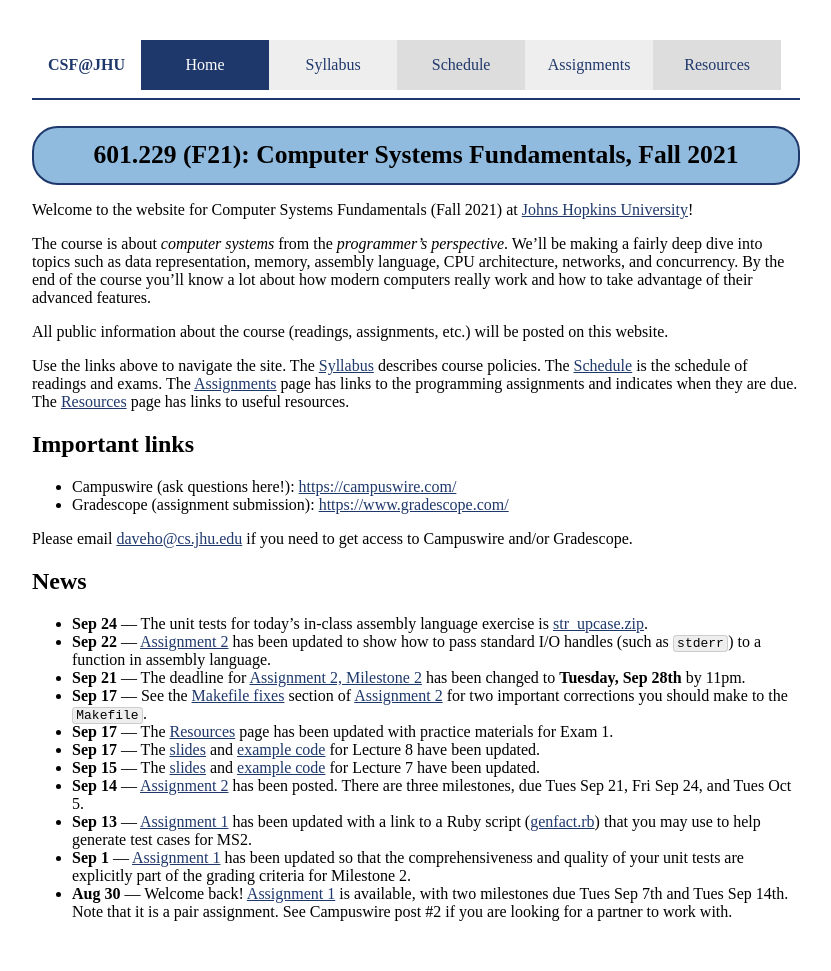
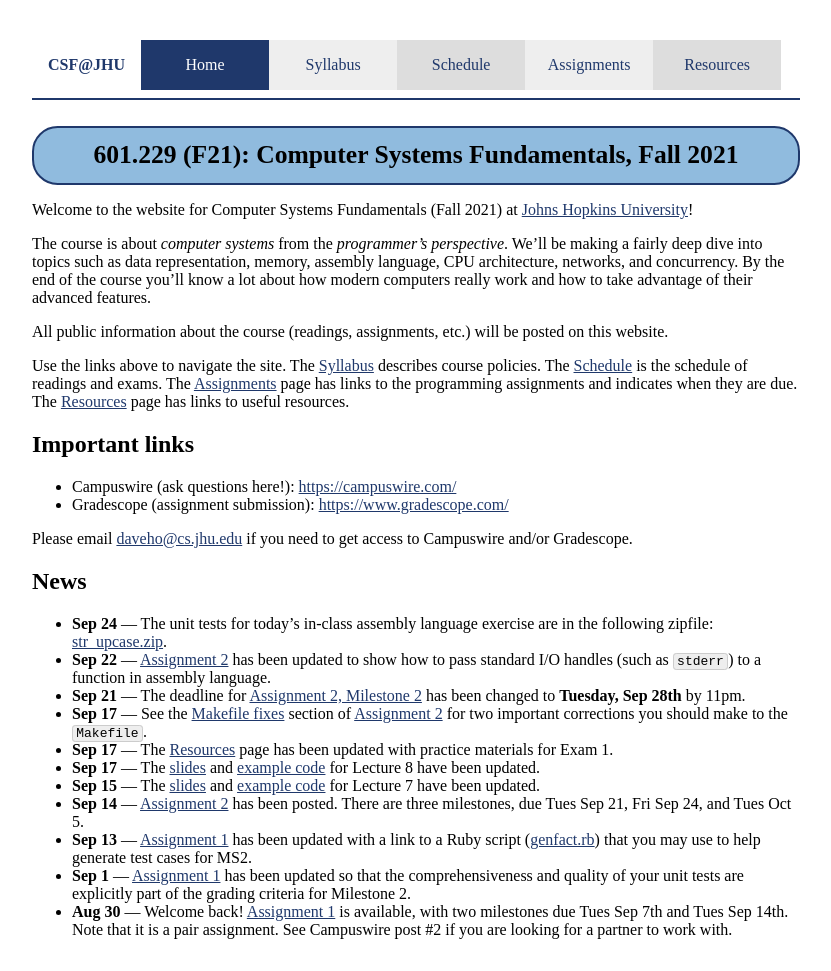
Before and after one commit to jhucsf/fall2021, a Jekyll site: the page built from index.md, in a window 1280 px wide. Shown: the whole page, without its empty margins (224-1055 px from the left). Built offline with Jekyll 4.4.1, drawn with Linux system fonts in a browser that asks for light colours.

Commit message:
better grammar

```diff
--- a/index.md
+++ b/index.md
@@ -21,7 +21,7 @@ Please email <daveho@cs.jhu.edu> if you need to get access to Campuswire and/or
 
 ## News
 
-* **Sep 24** — The unit tests for today's in-class assembly language exercise is [str\_upcase.zip](lectures/str_upcase.zip).
+* **Sep 24** — The unit tests for today's in-class assembly language exercise are in the following zipfile: [str\_upcase.zip](lectures/str_upcase.zip).
 * **Sep 22** — [Assignment 2](assign/assign02.html) has been updated to show how to pass standard I/O handles (such as `stderr`) to a function in assembly language.
 * **Sep 21** — The deadline for [Assignment 2, Milestone 2](assign/assign02.html#milestone-2) has been changed to **Tuesday, Sep 28th** by 11pm.
 * **Sep 17** — See the [Makefile fixes](assign/assign02.html#makefile-fixes) section of [Assignment 2](assign/assign02.html) for two important corrections you should make to the `Makefile`.
```
